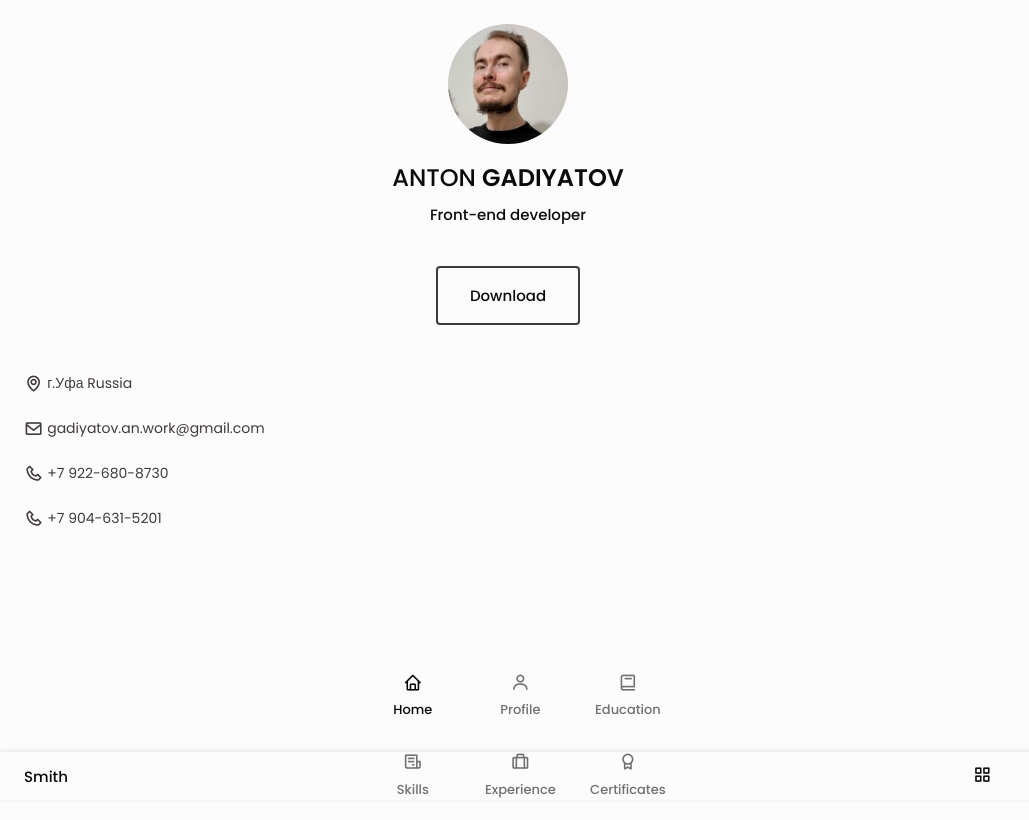
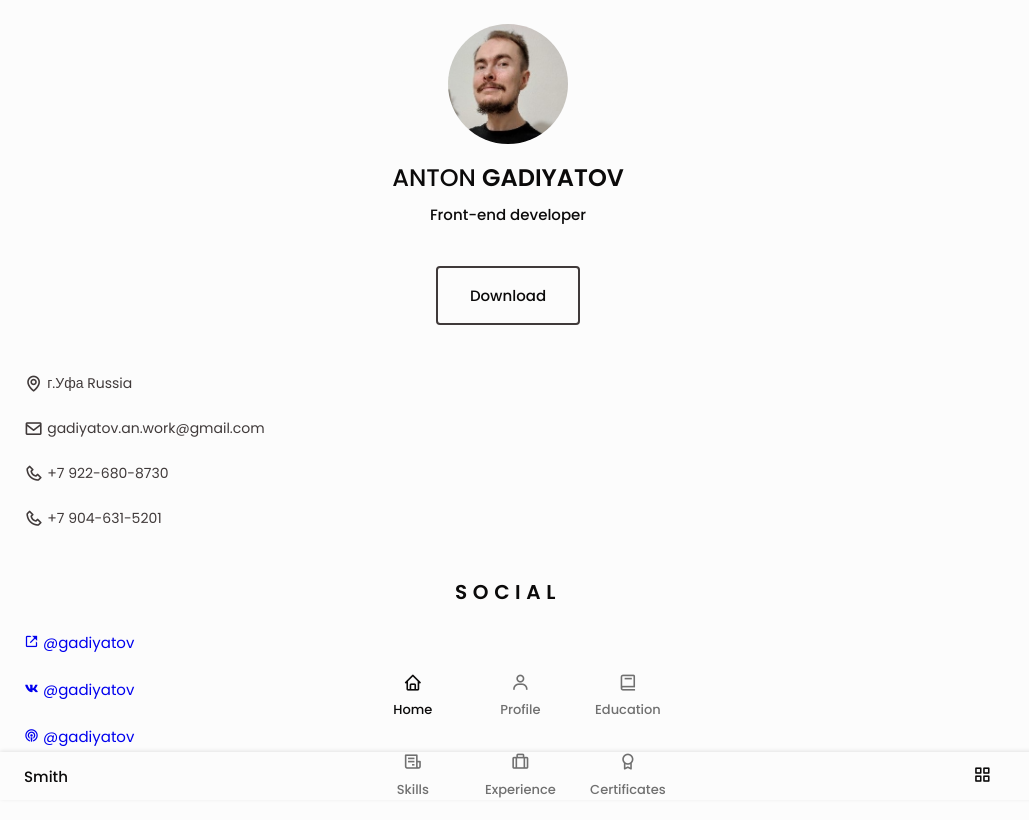
Before and after one commit to Anton-Gadiyatov/rsschool-cv, a plain HTML site: page index.html in a window 1280 px wide. Shown: the whole page, without its empty margins (0-1029 px from the left). Drawn offline with nearby package versions, Linux system fonts and the light colour scheme.

Commit message:
feat: add social section markdown

```diff
--- a/index.html
+++ b/index.html
@@ -112,6 +112,21 @@
               </div>
             </div>
           </section>
+
+          <div class="section social">
+            <h2 class="section-title">SOCIAL</h2>
+            <div class="social__container bd-grid">
+              <a href="#" target="_blank" class="social__link">
+                <i class="bx bx-link-external"></i> @gadiyatov
+              </a>
+              <a href="#" target="_blank" class="social__link">
+                <i class="bx bxl-vk"></i> @gadiyatov
+              </a>
+              <a href="#" target="_blank" class="social__link">
+                <i class="bx bx-podcast"></i> @gadiyatov
+              </a>
+            </div>
+          </div>
         </div>
         <div class="cv__right"></div>
       </div>
```
